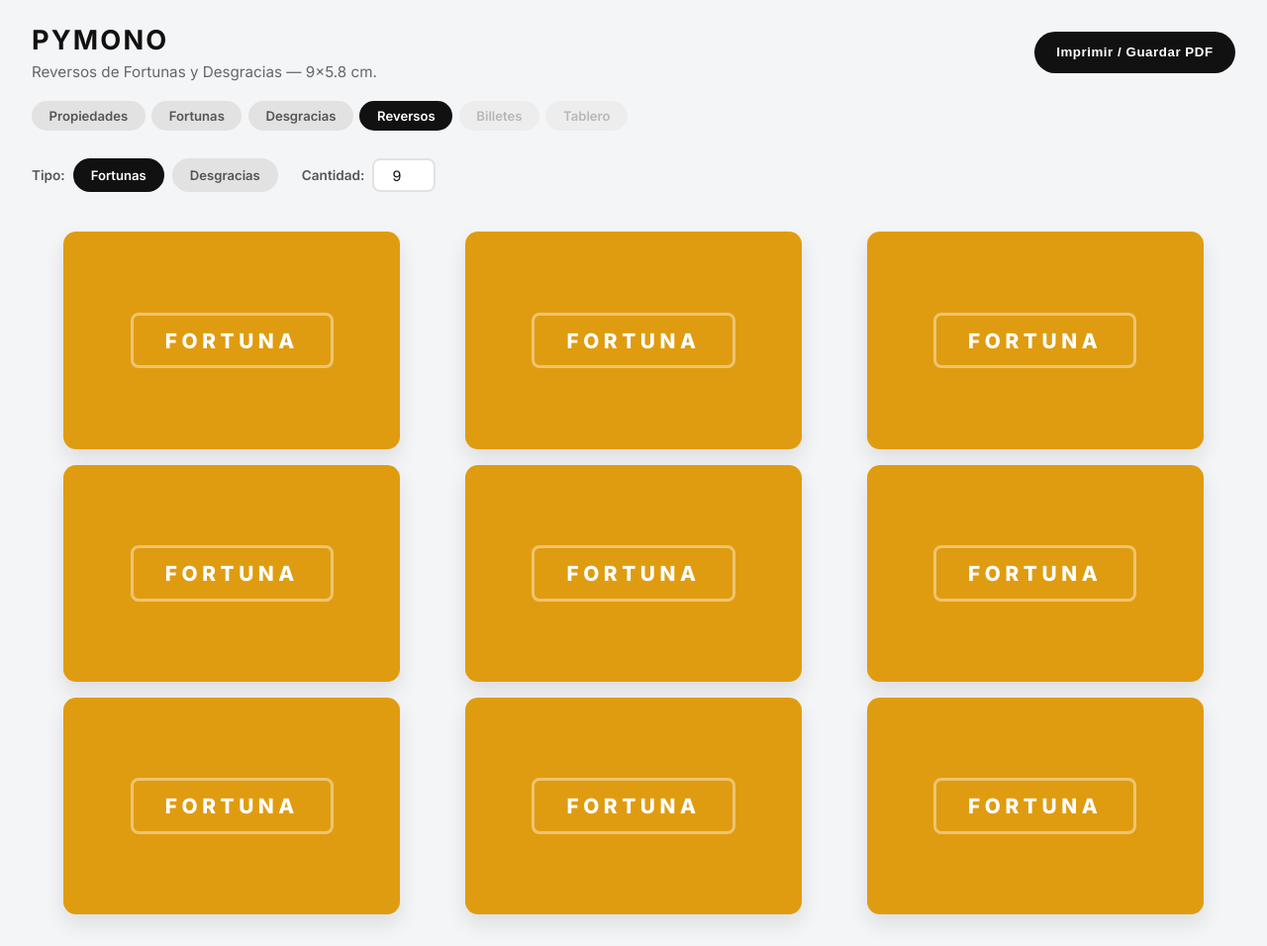
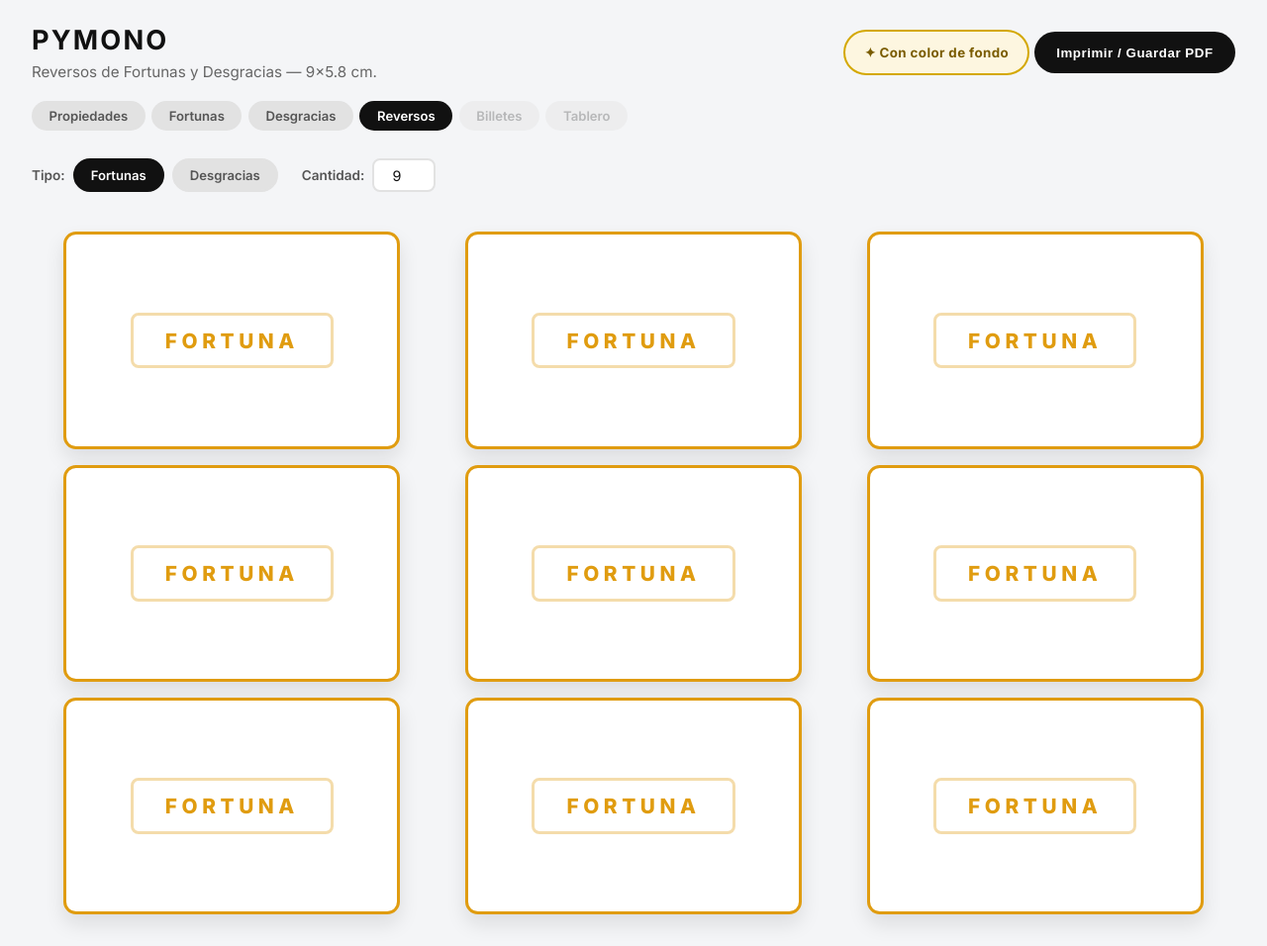
Before and after one commit to 7r5/PyMono, a Flask app: page /reversos in a window 1280 px wide. Shown: the whole page at 99% size. Run offline with Flask 3, Linux system fonts and the light colour scheme.

Commit message:
Add color toggle to reversos: white+colored border by default, solid color when active

```diff
--- a/static/styles.css
+++ b/static/styles.css
@@ -565,12 +565,27 @@ body {
   align-items: center;
   justify-content: center;
   box-shadow: 0 10px 20px rgba(17, 17, 17, 0.10);
+  background: #ffffff;
   -webkit-print-color-adjust: exact;
   print-color-adjust: exact;
 }
 
-.fyd-reverso--fortuna   { background: #e09c10; }
-.fyd-reverso--desgracia { background: #7A1A1A; }
+/* Default (no color): colored border + colored text */
+.fyd-reverso--fortuna   { border: 3px solid #e09c10; }
+.fyd-reverso--desgracia { border: 3px solid #7A1A1A; }
+
+.fyd-reverso--fortuna   .fyd-reverso-label { color: #e09c10; }
+.fyd-reverso--desgracia .fyd-reverso-label { color: #7A1A1A; }
+
+.fyd-reverso--fortuna   .fyd-reverso-inner { border-color: rgba(224, 156, 16, 0.35); }
+.fyd-reverso--desgracia .fyd-reverso-inner { border-color: rgba(122, 26, 26, 0.35); }
+
+/* Color mode active */
+.fyd-grid.reverso-colores .fyd-reverso--fortuna   { background: #e09c10; border-color: #e09c10; }
+.fyd-grid.reverso-colores .fyd-reverso--desgracia { background: #7A1A1A; border-color: #7A1A1A; }
+
+.fyd-grid.reverso-colores .fyd-reverso .fyd-reverso-label { color: #ffffff; }
+.fyd-grid.reverso-colores .fyd-reverso .fyd-reverso-inner  { border-color: rgba(255, 255, 255, 0.4); }
 
 .fyd-reverso-inner {
   border: 3px solid rgba(255, 255, 255, 0.4);
--- a/templates/reversos.html
+++ b/templates/reversos.html
@@ -29,6 +29,7 @@
       <p>Reversos de Fortunas y Desgracias — 9×5.8 cm.</p>
     </div>
     <div class="actions">
+      <button id="btn-color-reverso" class="btn-color">✦ Con color de fondo</button>
       <button onclick="window.print()">Imprimir / Guardar PDF</button>
     </div>
   </header>
@@ -93,6 +94,20 @@
     });
 
     renderCards();
+
+    // Color toggle
+    const btnColor = document.getElementById('btn-color-reverso');
+    function setColorMode(activo) {
+      grid.classList.toggle('reverso-colores', activo);
+      btnColor.classList.toggle('is-active', activo);
+      btnColor.textContent = activo ? '✦ Sin color de fondo' : '✦ Con color de fondo';
+    }
+    setColorMode(localStorage.getItem('reversoColor') === '1');
+    btnColor.addEventListener('click', () => {
+      const activo = !grid.classList.contains('reverso-colores');
+      localStorage.setItem('reversoColor', activo ? '1' : '0');
+      setColorMode(activo);
+    });
   </script>
 </body>
 </html>
```
